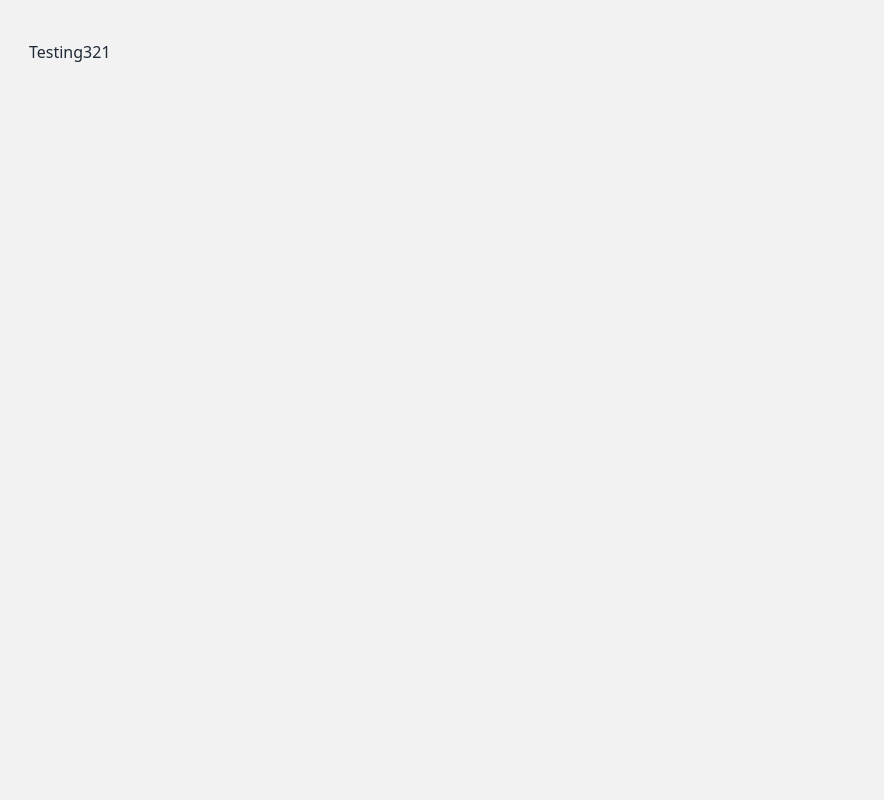
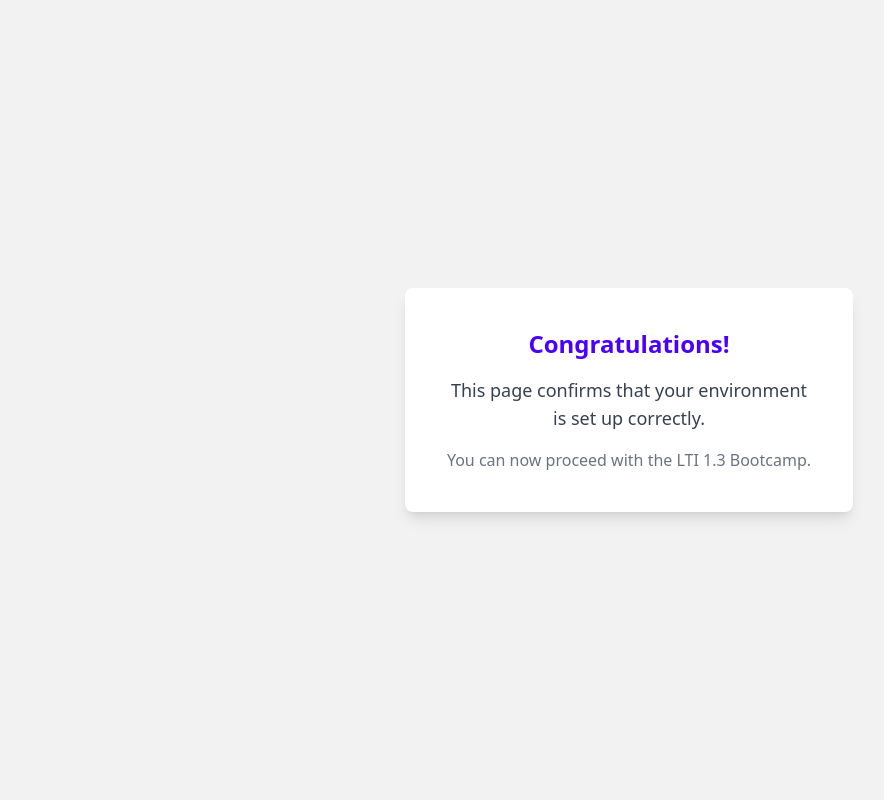
Before and after one commit to 1EdTech/LTI-bootcamp-python, a Flask app: page / in a window 1280 px wide. Before the commit the part shown is almost empty. Shown: the whole page, without its empty margins (11-895 px from the left). Run offline with Flask 3, Linux system fonts and the light colour scheme.

Commit message:
improved the landing page

```diff
--- a/activities/activity4/modules/home.py
+++ b/activities/activity4/modules/home.py
@@ -4,8 +4,8 @@
 
 def register(app):
     @app.route("/")
-    def basic():
-        return render_template("basic.html")
+    def landing_page():
+        return render_template("landing_page.html")
 
     @app.route("/home")
     def home():
--- a/activities/activity4/static/css/output.css
+++ b/activities/activity4/static/css/output.css
@@ -1820,6 +1820,14 @@
   margin-top: 1.25rem;
 }
 
+.mb-4 {
+  margin-bottom: 1rem;
+}
+
+.mt-6 {
+  margin-top: 1.5rem;
+}
+
 .block {
   display: block;
 }
@@ -1858,6 +1866,10 @@
 
 .max-w-lg {
   max-width: 32rem;
+}
+
+.max-w-md {
+  max-width: 28rem;
 }
 
 .flex-1 {
@@ -1883,6 +1895,10 @@
 
 .items-center {
   align-items: center;
+}
+
+.justify-center {
+  justify-content: center;
 }
 
 .gap-2 {
@@ -2030,6 +2046,10 @@
   padding-top: 0.5rem;
 }
 
+.text-center {
+  text-align: center;
+}
+
 .text-2xl {
   font-size: 1.5rem;
   line-height: 2rem;
@@ -2077,6 +2097,21 @@
 .text-base-content {
   --tw-text-opacity: 1;
   color: var(--fallback-bc,oklch(var(--bc)/var(--tw-text-opacity)));
+}
+
+.text-gray-500 {
+  --tw-text-opacity: 1;
+  color: rgb(107 114 128 / var(--tw-text-opacity));
+}
+
+.text-gray-700 {
+  --tw-text-opacity: 1;
+  color: rgb(55 65 81 / var(--tw-text-opacity));
+}
+
+.text-primary {
+  --tw-text-opacity: 1;
+  color: var(--fallback-p,oklch(var(--p)/var(--tw-text-opacity)));
 }
 
 .shadow-lg {
--- a/activities/activity4/templates/basic.html
+++ /dev/null
@@ -1,40 +0,0 @@
-<!DOCTYPE html>
-<html lang="en">
-<head>
-    <meta charset="UTF-8">
-    <meta name="viewport" content="width=device-width, initial-scale=1.0">
-    <link rel="stylesheet" href="{{ url_for('static', filename='css/output.css') }}">
-
-
-
-    <title>Test</title>
-</head>
-    <body class="bg-base-200" style="visibility: hidden;">
-    <script>0</script>  <!-- Firefox hack for FOUC -->
-
-    <div class="flex min-h-screen h-full">
-
-        <!-- Main Content -->
-        <div class="flex-1 p-10">
-        Testing321
-        </div>
-    </div>
-
-    <script>
-
-        // Helper function
-        let domReady = (cb) => {
-        document.readyState === 'interactive' || document.readyState === 'complete'
-            ? cb()
-            : document.addEventListener('DOMContentLoaded', cb);
-        };
-
-        domReady(() => {
-        // Display body when DOM is loaded
-        document.body.style.visibility = 'visible';
-        });
-    </script>
-    {% block scripts %}{% endblock %}
-    <!-- <noscript><style>body { visibility: visible; }</style></noscript> -->
-</body>
-</html>
--- /dev/null
+++ b/activities/activity4/templates/landing_page.html
@@ -0,0 +1,17 @@
+<!DOCTYPE html>
+<html lang="en">
+<head>
+    <meta charset="UTF-8">
+    <meta name="viewport" content="width=device-width, initial-scale=1.0">
+    <link rel="stylesheet" href="{{ url_for('static', filename='css/output.css') }}">
+    <title>Environment Confirmation</title>
+</head>
+<body class="bg-base-200 flex items-center justify-center min-h-screen">
+    <div class="bg-white shadow-lg rounded-lg p-10 max-w-md text-center">
+        <h1 class="text-2xl font-bold text-primary mb-4">Congratulations!</h1>
+        <p class="text-lg text-gray-700">This page confirms that your environment is set up correctly.</p>
+        <p class="mt-4 text-gray-500">You can now proceed with the LTI 1.3 Bootcamp.</p>
+
+    </div>
+</body>
+</html>
```
Also changed, not shown: docs/checklist.md (+2 -0 lines), 1 other file.
